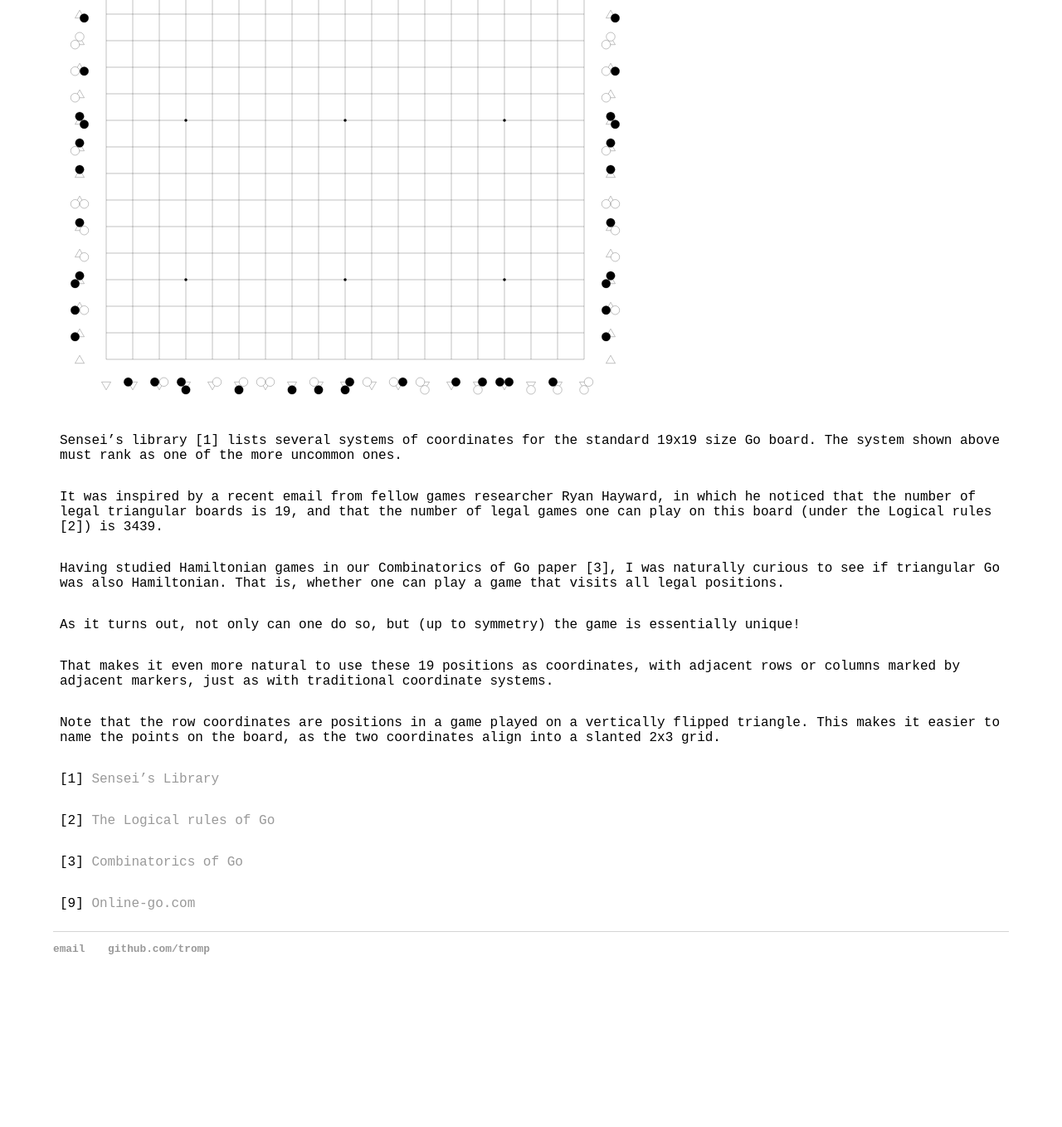
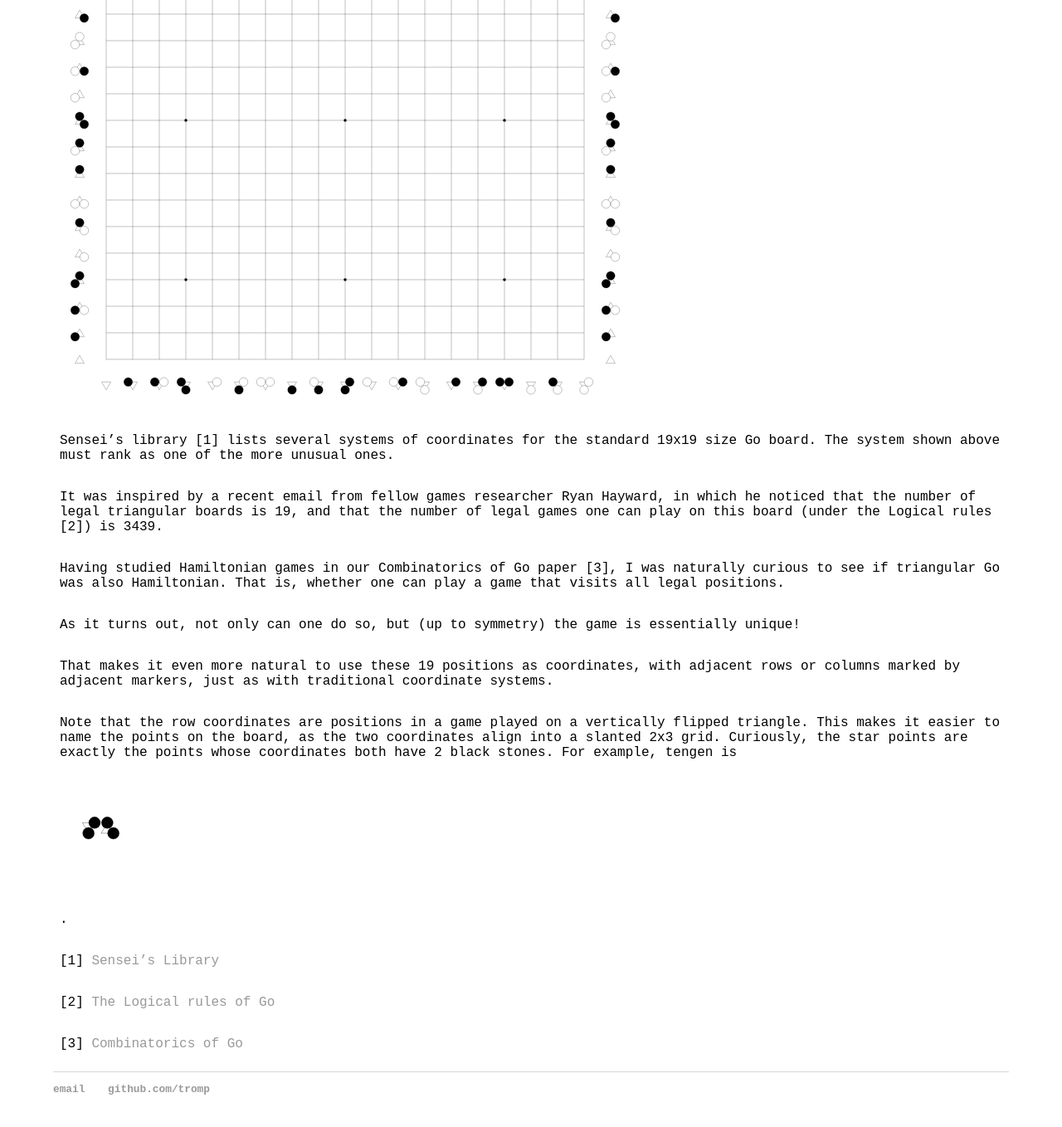
Before and after one commit to tromp/tromp.github.io, a Jekyll site: the page built from _posts/2024-04-15-gaming-the-coordinates.md, in a window 1280 px wide and 1400 px high, scrolled down 371 px. Shown: the top 1358 px of the window at 83% size. Built offline with Jekyll 4.4.1, drawn with Linux system fonts in a browser that asks for light colours; before the commit the page ends 1602 px from its top, so only the background shows below that.

Commit message:
add tengen coords

```diff
--- a/_posts/2024-04-15-gaming-the-coordinates.md
+++ b/_posts/2024-04-15-gaming-the-coordinates.md
@@ -359,7 +359,7 @@ date: 2024-04-15
 </svg>
 
 Sensei's library [1] lists several systems of coordinates for the standard 19x19 size Go board.
-The system shown above must rank as one of the more uncommon ones.
+The system shown above must rank as one of the more unusual ones.
 
 It was inspired by a recent email from fellow games researcher Ryan Hayward, in which he noticed
 that the number of legal triangular boards is 19, and that the number of legal games one can
@@ -372,12 +372,20 @@ As it turns out, not only can one do so, but (up to symmetry) the game is essent
 
 That makes it even more natural to use these 19 positions as coordinates, with adjacent rows or columns marked by adjacent markers, just as with traditional coordinate systems.
 
-Note that the row coordinates are positions in a game played on a vertically flipped triangle. This makes it easier to name the points on the board, as the two coordinates align into a slanted 2x3 grid.
+Note that the row coordinates are positions in a game played on a vertically flipped triangle. This makes it easier to name the points on the board, as the two coordinates align into a slanted 2x3 grid. Curiously, the star points are exactly the points whose coordinates both have 2 black stones. For example, tengen is
+<svg width="130" height="130" viewbox = "0 0 390 300" xmlns="http://www.w3.org/2000/svg">
+<polygon points="106,109 150,109 128,147" style="fill:white;stroke:black"/>
+<circle cx="106" cy="109" r="0" stroke="black" fill="white"/>
+<circle cx="150" cy="109" r="21" stroke="black" fill="black"/>
+<circle cx="128" cy="147" r="21" stroke="black" fill="black"/>
+<polygon points="174,147 218,147 196,109" style="fill:white;stroke:black"/>
+<circle cx="174" cy="147" r="0" stroke="black" fill="white"/>
+<circle cx="218" cy="147" r="21" stroke="black" fill="black"/>
+<circle cx="196" cy="109" r="21" stroke="black" fill="black"/>
+</svg>.
 
 [1] [Sensei's Library](https://senseis.xmp.net/?Coordinates)
 
 [2] [The Logical rules of Go](https://tromp.github.io/go.html)
 
 [3] [Combinatorics of Go](https://tromp.github.io/go/gostate.pdf)
-
-[9] [Online-go.com](https://forums.online-go.com/t/board-coordinates/15816)
```
